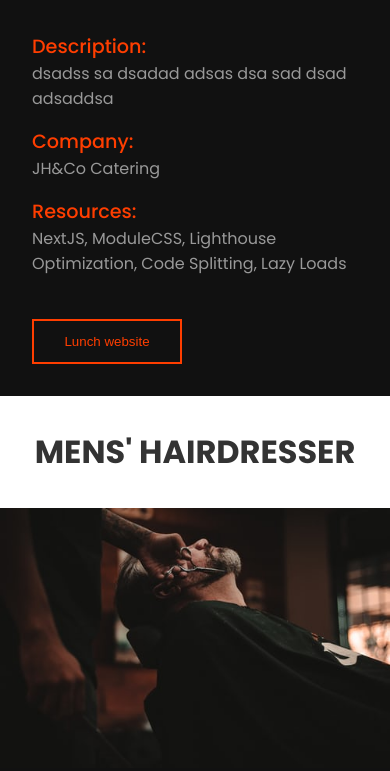
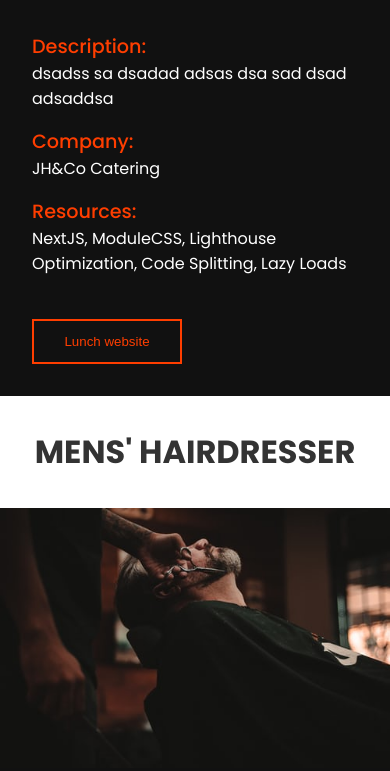
Before and after one commit to piotrekwrobel93/portfolio-polskie, a plain HTML site: page index.html in a window 390 px wide. Shown: the part 2253-3024 px from the top of the page. Drawn offline with nearby package versions, Linux system fonts and the light colour scheme.

Commit message:
mobile projects section test

```diff
--- a/src/styles/projects.css
+++ b/src/styles/projects.css
@@ -181,7 +181,7 @@
 }
 
 .details-m  p {
-    color: #999;
+    color: #fff;
     margin-bottom: 1em;
 }
 
```
